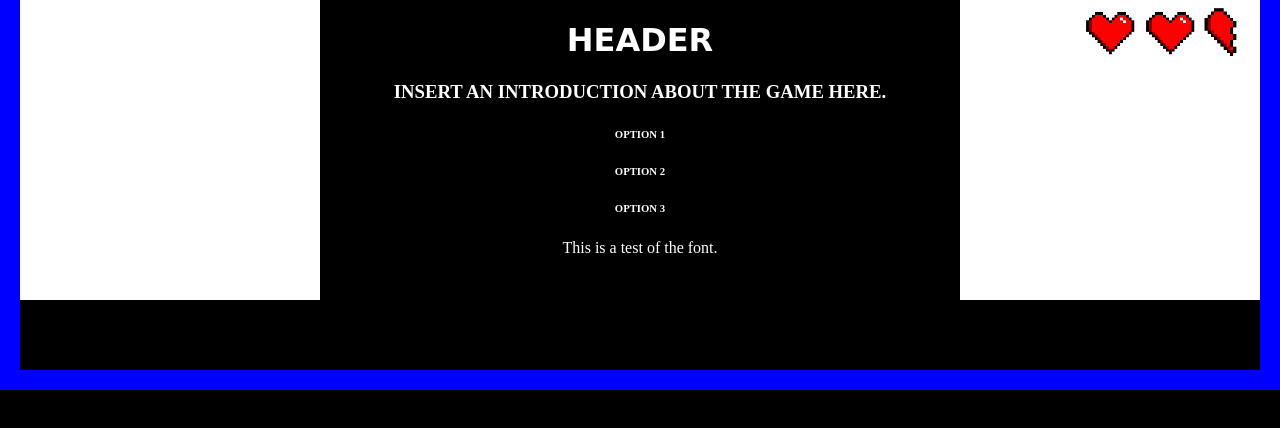
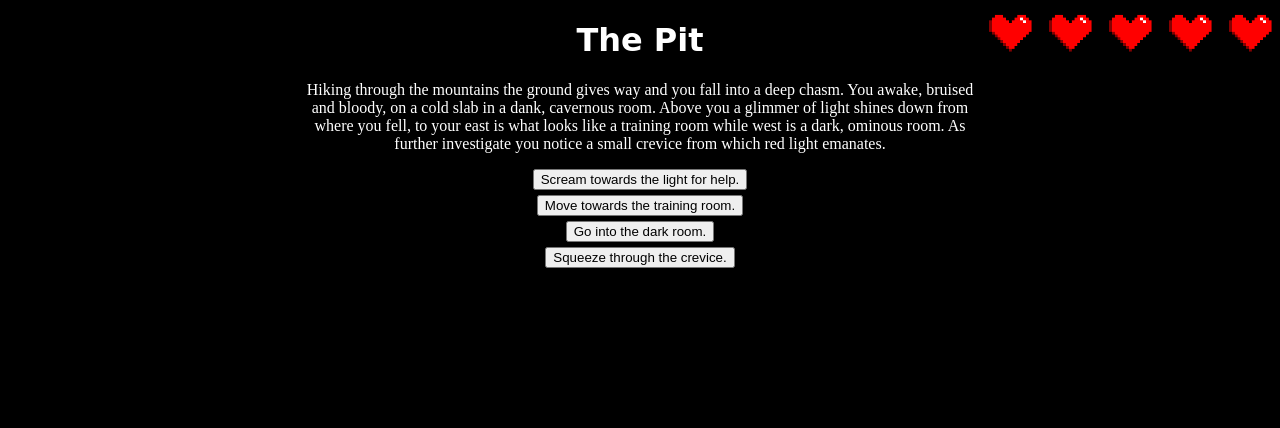
Before and after one commit to IainSCarr/AINT151, a plain HTML site: page Class Work/Hypertext Fiction Minigame/index.html in a window 1280 px wide. Drawn offline with Linux system fonts and the light colour scheme; a web font is replaced by a local one.

Commit message:
Added initial options
Initial prototype

```diff
--- /dev/null
+++ b/Class Work/Hypertext Fiction Minigame/data.js
@@ -0,0 +1,74 @@
+var roomArray = [
+	{
+		title:'The Pit',
+		text:'Hiking through the mountains the ground gives way and you fall into a deep chasm. You awake, bruised and bloody, on a cold slab in a dank, cavernous room. Above you a glimmer of light shines down from where you fell, to your east is what looks like a training room while west is a dark, ominous room. As further investigate you notice a small crevice from which red light emanates.',
+		choices:[
+			{
+				text:'Scream towards the light for help.',
+				index:1
+			},
+			{
+				text:'Move towards the training room.',
+				index:2
+			},
+			{
+				text:'Go into the dark room.',
+				index:3
+			},
+			{
+				text:'Squeeze through the crevice.',
+				index:4
+			}
+		]
+	},
+	{
+		title:'The Pit',
+		text:'You let out a scream in the hope that your companions might hear it from above. The sound echoes down the passageways before all falls silent again. After a brief moment a deep rumble accompanied by a rush of wind approaches you; it sends a chill down your spine as you sense a great evil lurking in this strange place.',
+		choices:[
+			{
+				text:'Move towards the training room.',
+				index:2
+			},
+			{
+				text:'Go into the dark room.',
+				index:3
+			},
+			{
+				text:'Squeeze through the crevice.',
+				index:4
+			}
+		]
+	},
+	{
+		title:'Training Room',
+		text:'Creeping forwards down the passageway you approach what looks like a training room scattered with broken sticks and shards of metal. The room has archery targets and mannequins made of straw while the ground is stained red in places. To your east you catch a glint of metal through reinforced doors. South is an archway that leads a large courtyard.',
+		choices:[
+			{
+				text:'Go back to where you fell.',
+				index:5
+			},
+			{
+				text:'Head through the reinforced doors.',
+				index:6
+			},
+			{
+				text:'Approach the courtyard.',
+				index:7
+			}
+		]
+	},
+	{
+		title:'room 4',
+		text:'this is a test',
+		choices:[
+			{
+				text:'Go to room 1',
+				index:0
+			},
+			{
+				text:'Go to room 2',
+				index:1
+			}
+		]
+	}
+]
--- a/Class Work/Hypertext Fiction Minigame/index.html
+++ b/Class Work/Hypertext Fiction Minigame/index.html
@@ -3,32 +3,33 @@
   <head>
     <meta charset="utf-8">
     <link rel="stylesheet" href="master.css">
+    <script src="data.js"></script>
+    <script src="main.js"></script>
     <link href="https://fonts.googleapis.com/css?family=Spectral+SC" rel="stylesheet">
     <link href="https://fonts.googleapis.com/css?family=Chelsea+Market" rel="stylesheet">
     <title>Game Title</title>
   </head>
-  <body>
+  <body onLoad="OnLoad()">
 
     <div class="rightcol">
-      <img src="assets/half_heart.png" id="heart" alt="">
+      <img src="assets/full_heart.png" id="heart" alt="">
+      <img src="assets/full_heart.png" id="heart" alt="">
+      <img src="assets/full_heart.png" id="heart" alt="">
       <img src="assets/full_heart.png" id="heart" alt="">
       <img src="assets/full_heart.png" id="heart" alt="">
     </div>
 
-    <div class="leftcol">
-    </div>
+    <div class="leftcol"></div>
 
-    <h1>HEADER</h1>
 
-    <h3>INSERT AN INTRODUCTION ABOUT THE GAME HERE.</h3>
 
-    <h6>OPTION 1</h6>
 
-    <h6>OPTION 2</h6>
+    <h1 id="roomTitle">Room title</h1>
 
-    <h6>OPTION 3</h6>
+    <p id="roomText">Room text</p>
 
-    <p>This is a test of the font.</p>
+    <div id="roomChoices">Room choice buttons</div>
+
 
   </body>
 </html>
--- /dev/null
+++ b/Class Work/Hypertext Fiction Minigame/main.js
@@ -0,0 +1,21 @@
+function OnLoad()
+{
+	SelectRoom(0);
+}
+
+function SelectRoom(roomIndex)
+{
+		document.getElementById('roomTitle').innerHTML = roomArray[roomIndex].title;
+		document.getElementById('roomText').innerHTML = roomArray[roomIndex].text;
+
+		document.getElementById('roomChoices').innerHTML = "";
+
+		for (var i = 0; i < roomArray[roomIndex].choices.length; i++) {
+			var index = roomArray[roomIndex].choices[i].index;
+			var button = "<button onclick='SelectRoom(" + index + ")'>" + roomArray[roomIndex].choices[i].text + "</button></br>"
+			document.getElementById('roomChoices').innerHTML += button;
+
+
+		}
+
+}
--- a/Class Work/Hypertext Fiction Minigame/master.css
+++ b/Class Work/Hypertext Fiction Minigame/master.css
@@ -4,8 +4,6 @@ body {
   background-color: black;
   color: white;
   text-align: center;
-  border: 20px solid blue;
-  border-top: 0;
   padding-bottom: 70px;
 }
 
@@ -19,14 +17,14 @@ body {
   float: right;
   width: 300px;
   height: 300px;
-  background-color: white;
+  background-color: black;
 }
 
 .leftcol {
   float: left;
   width: 300px;
   height: 300px;
-  background-color: white;
+  background-color: black;
 }
 
 h1 {
@@ -36,3 +34,7 @@ h1 {
 p {
   font-family: 'Spectral SC', serif;
 }
+
+button {
+  margin-bottom: 5px;
+}
```
